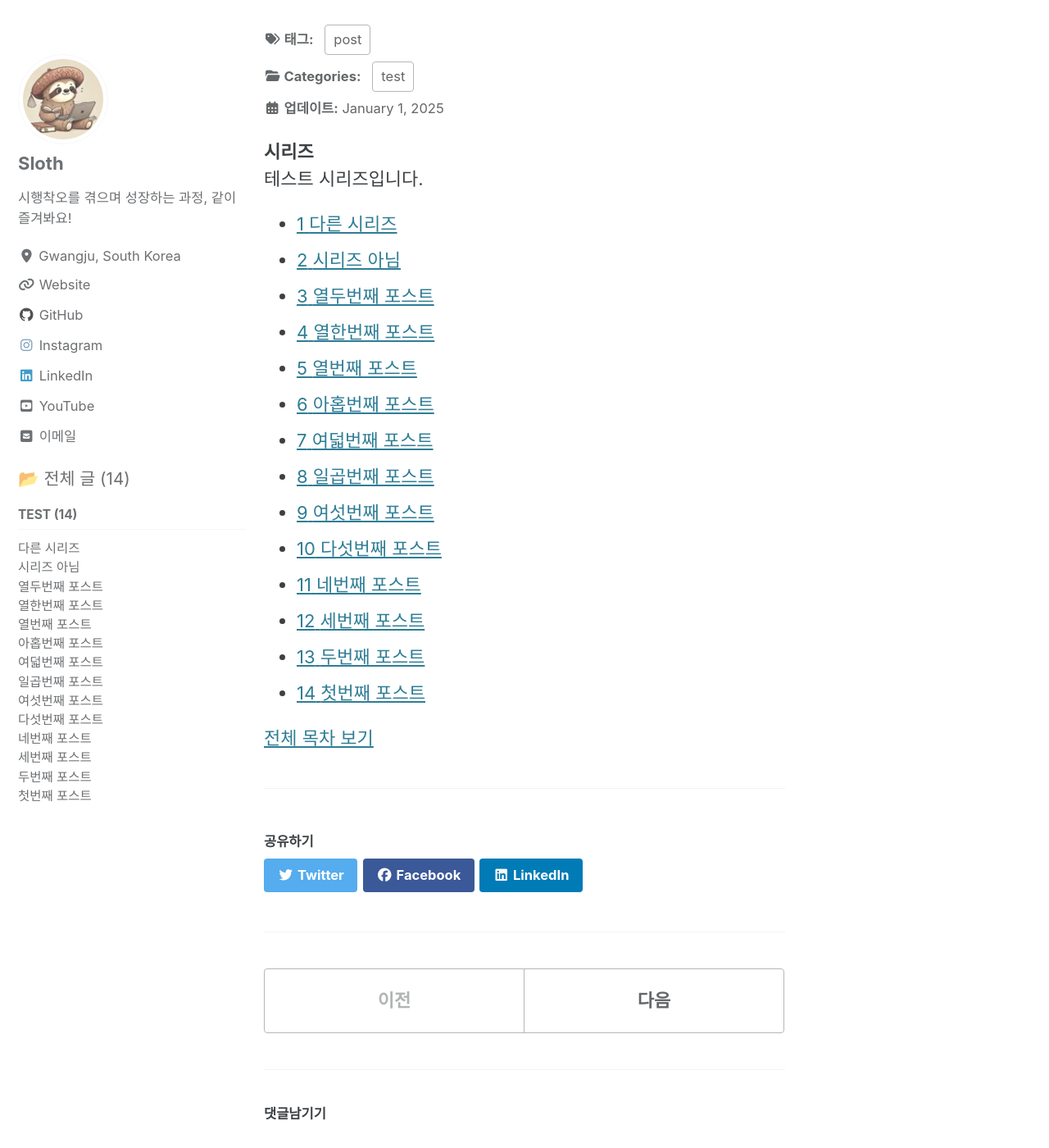
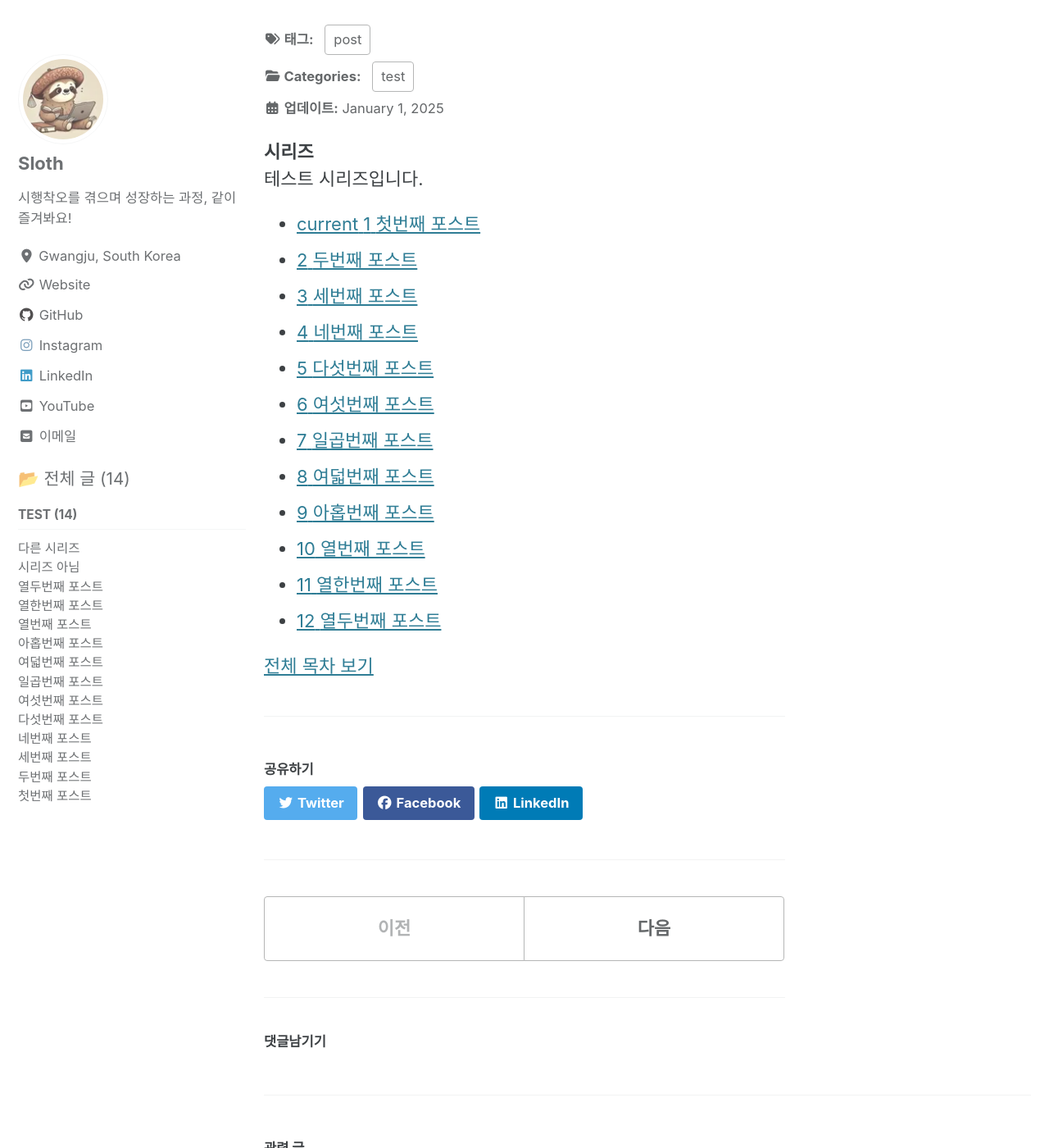
Before and after one commit to renaissance-sloth/renaissance-sloth.github.io, a Jekyll site: the page built from ko/test/_posts/2025-01-01-(1) - 복사본.md, in a window 1280 px wide and 1400 px high, scrolled down 1019 px. Shown: the whole window at 82% size. Built offline with Jekyll 4.4.1, drawn with Linux system fonts in a browser that asks for light colours; cached includes are drawn as plain includes; comment, search, counter and statistics services are not loaded.

Commit message:
Feat: display only same series&check current post

```diff
--- a/_includes/page__series.html
+++ b/_includes/page__series.html
@@ -12,11 +12,21 @@
     <div>
         <ul>
             {% assign posts = site.posts | where:"language", page.language %}
+            {% assign series = "" | split:"," %}
+            {% for post in posts %}
+                {% if post.header.series == page.header.series %}
+                    {% assign series = series | push: post %}
+                {% endif %}
+            {% endfor %}
+
             {% assign index = 0 %}
-            {% for post in posts %}
+            {% for post in series reversed %}
             {% assign index = index | plus: 1 %}
             <li>
                 <a href="{{post.url | relative_url}}">
+                    {% if post == page %}
+                        <span>current</span>
+                    {% endif %}
                     <span>{{index}}</span>
                     <span>{{post.title}}</span>
                 </a>
```
